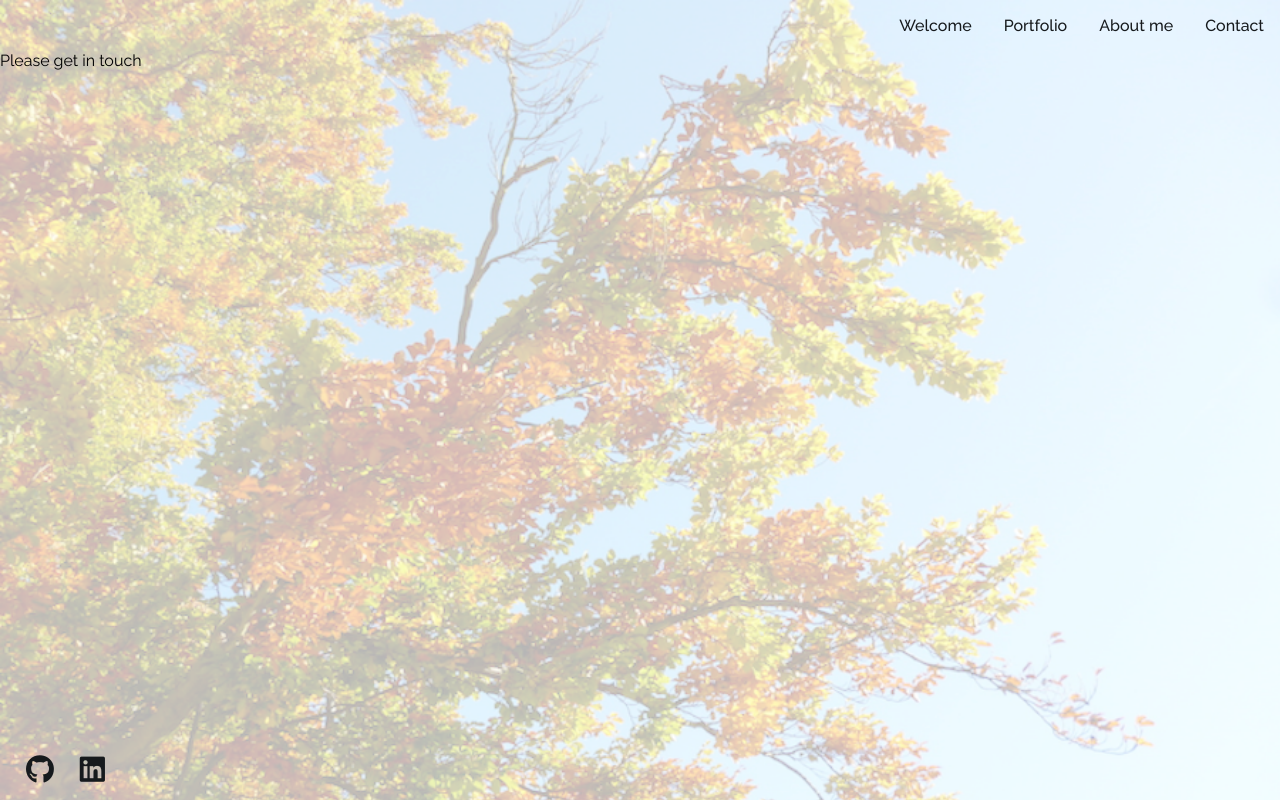
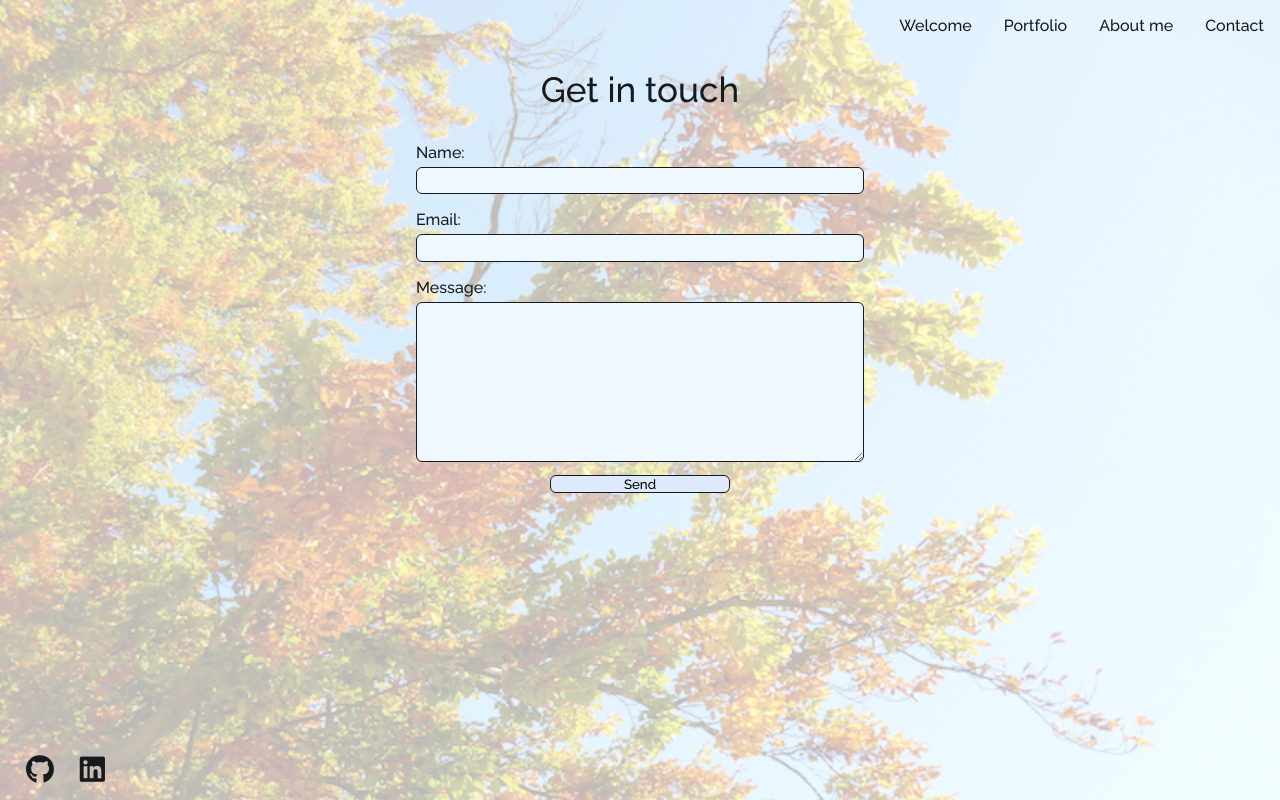
Before and after one commit to j-dublon/portfolio, a React (Create React App) app: page /contact in a window 1280 px wide. Built offline with nearby package versions, Linux system fonts and the light colour scheme.

Commit message:
add contact form

```diff
--- a/src/App.css
+++ b/src/App.css
@@ -47,7 +47,8 @@ body {
   font-weight: 500;
 }
 
-.about__title {
+.about__title,
+.contact__title {
   color: #161a1d;
   font-weight: 500;
   font-size: 35px;
@@ -105,6 +106,61 @@ body {
   text-align: center;
 }
 
+.contact__form {
+  display: flex;
+  flex-direction: column;
+  width: 35%;
+  margin: auto;
+}
+
+.contact__form__label {
+  margin-bottom: 0.3em;
+  margin-top: 1em;
+  color: #161a1d;
+  font-weight: 500;
+}
+
+.contact__form__input {
+  border: 1px solid #161a1d;
+  border-radius: 6px;
+  padding: 0.4em 0.5em;
+  outline: none;
+  background-color: #f0f8ff;
+}
+
+.contact__form__input:focus {
+  border: 1.3px solid #161a1d;
+}
+
+.contact__form__input__textarea {
+  border: 1px solid #161a1d;
+  border-radius: 6px;
+  padding: 0.4em 0.5em;
+  outline: none;
+  height: 160px;
+  background-color: #f0f8ff;
+}
+
+.contact__form__input__textarea:focus {
+  border: 1.3px solid #161a1d;
+}
+
+.contact__form__button {
+  width: 40%;
+  align-self: center;
+  margin-top: 1em;
+  border: 1px solid #161a1d;
+  border-radius: 6px;
+  font-family: "Raleway", sans-serif;
+  font-weight: 500;
+  outline: none;
+  background-color: #dee9fb;
+}
+
+.contact__form__button:focus {
+  border: 1.3px solid #161a1d;
+}
+
 .bottomNav {
   position: fixed;
   float: left;
--- a/src/Components/About.jsx
+++ b/src/Components/About.jsx
@@ -37,15 +37,23 @@ export default function About() {
           />
         </section>
         <p className="about__bottomContent">
-          Prior to completing the Northcoders Developer Pathway in 2020, I
-          worked in international development; I have two MSc. degrees from
-          Technische Universität Dresden, Germany, and Copenhagen University,
-          Denmark. Between 2014 and 2016, I provided communications,
-          administration and monitoring and evaluation support to a global flood
-          resilience programme at the international NGO Practical Action. After
-          spending some time volunteering abroad, I started and ran a successful
-          business growing and supplying organic vegetables to retailers in
-          Hebden Bridge and Todmorden.
+          My traineeship with Northcoders has provided me with excellent
+          experience of working in a fast-paced agile environment, pushing me to
+          continuously learn and apply new technologies. I am adept in the use
+          of JavaScript (ES6), Node.js and advanced React.js to build web
+          applications, utilising HTML5 and responsive CSS to create UIs that
+          are elegant on both mobile and desktop. I am always learning something
+          new; I recently built an app that uses Redux for state management, and
+          I am now creating a mobile app using React Native. <br />
+          <br /> Prior to completing the Northcoders Developer Pathway, I worked
+          in international development; I have two MSc. degrees from Technische
+          Universität Dresden, Germany, and Copenhagen University, Denmark.
+          Between 2014 and 2016, I provided communications, administration and
+          monitoring and evaluation support to a global flood resilience
+          programme at the international NGO Practical Action. After spending
+          some time volunteering abroad, I started and ran a successful business
+          growing and supplying organic vegetables to retailers in Hebden Bridge
+          and Todmorden.
         </p>
       </div>
     </main>
--- a/src/Components/Contact.jsx
+++ b/src/Components/Contact.jsx
@@ -1,5 +1,43 @@
 import React from "react";
 
 export default function Contact() {
-  return <p>Please get in touch</p>;
+  return (
+    <main>
+      <h2 className="contact__title">Get in touch</h2>
+      <div className="contact__container">
+        <form className="contact__form">
+          <label htmlFor="name" className="contact__form__label">
+            Name:
+          </label>
+          <input
+            id="name"
+            name="name"
+            type="text"
+            className="contact__form__input"
+            required
+          ></input>
+          <label htmlFor="email" className="contact__form__label">
+            Email:
+          </label>
+          <input
+            id="email"
+            name="email"
+            type="text"
+            className="contact__form__input"
+            required
+          ></input>
+          <label htmlFor="message" className="contact__form__label">
+            Message:
+          </label>
+          <textarea
+            id="message"
+            name="message"
+            className="contact__form__input__textarea"
+            required
+          />
+          <button className="contact__form__button">Send</button>
+        </form>
+      </div>
+    </main>
+  );
 }
```
